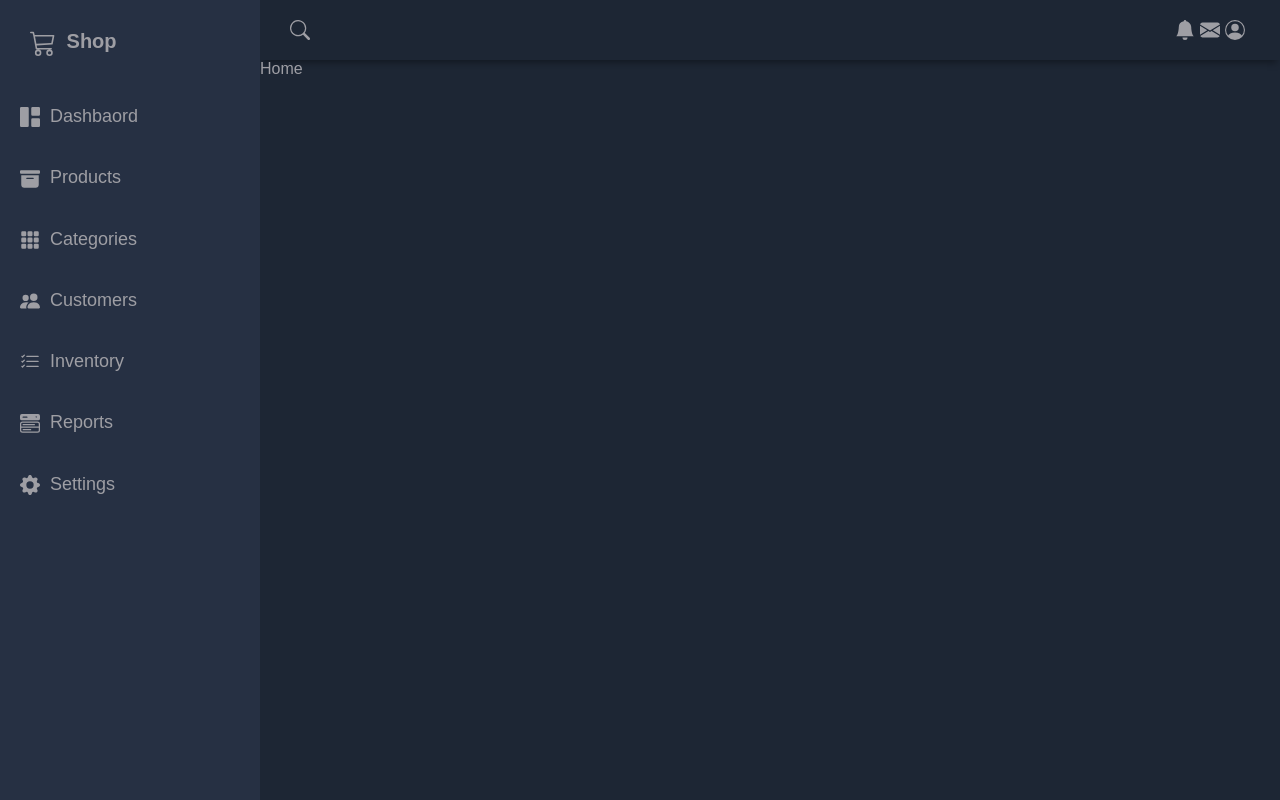
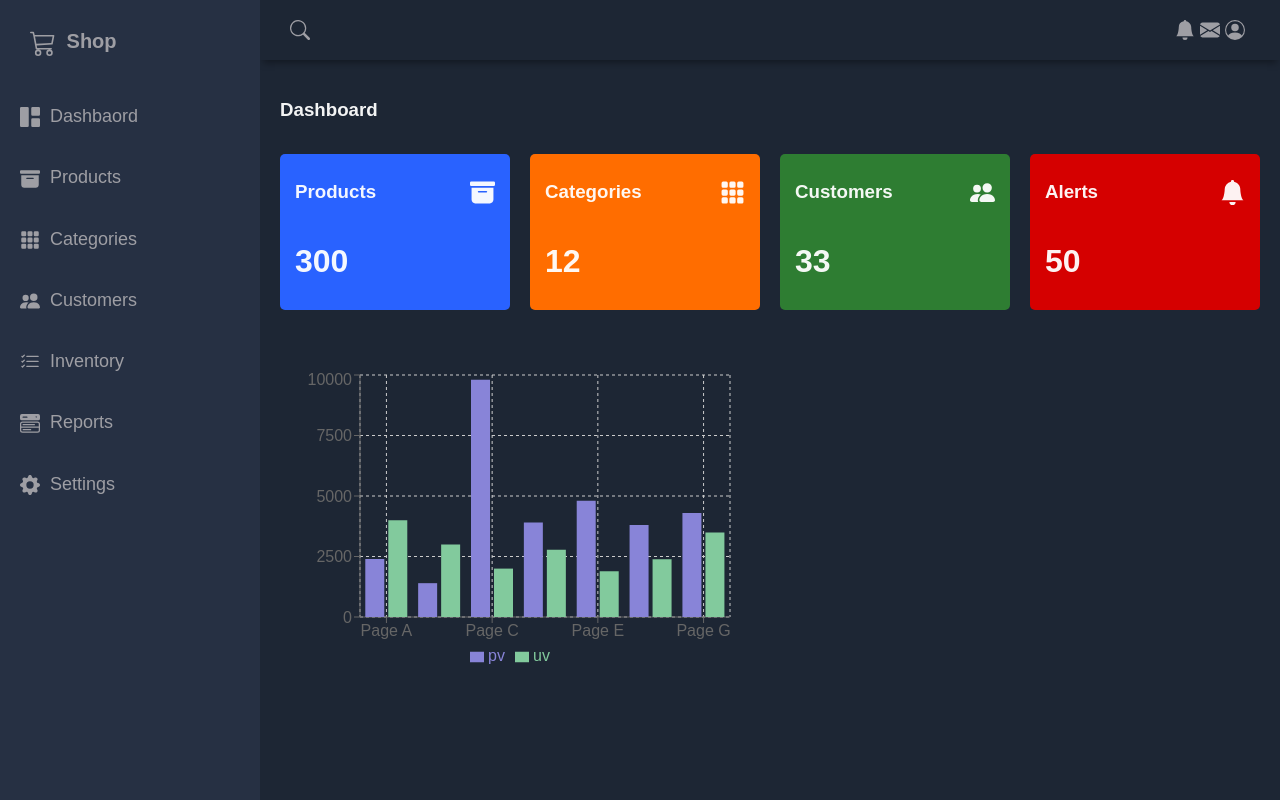
Before and after one commit to libin1993swt/react_admin, a React (Vite) app: page / in a window 1280 px wide. Built offline with nearby package versions, Linux system fonts and the light colour scheme.

Commit message:
add menu card on dashboards

```diff
--- a/src/Home.jsx
+++ b/src/Home.jsx
@@ -1,8 +1,120 @@
 import React from 'react'
+import {BsFillArchiveFill, BsFillGrid3X3GapFill, BsPeopleFill, BsFillBellFill} from 'react-icons/bs'
+import { BarChart, Bar, Rectangle, XAxis, YAxis, CartesianGrid, Tooltip, Legend, ResponsiveContainer } from 'recharts';
+
 
 function Home() {
+
+  const data = [
+    {
+      name: 'Page A',
+      uv: 4000,
+      pv: 2400,
+      amt: 2400,
+    },
+    {
+      name: 'Page B',
+      uv: 3000,
+      pv: 1398,
+      amt: 2210,
+    },
+    {
+      name: 'Page C',
+      uv: 2000,
+      pv: 9800,
+      amt: 2290,
+    },
+    {
+      name: 'Page D',
+      uv: 2780,
+      pv: 3908,
+      amt: 2000,
+    },
+    {
+      name: 'Page E',
+      uv: 1890,
+      pv: 4800,
+      amt: 2181,
+    },
+    {
+      name: 'Page F',
+      uv: 2390,
+      pv: 3800,
+      amt: 2500,
+    },
+    {
+      name: 'Page G',
+      uv: 3490,
+      pv: 4300,
+      amt: 2100,
+    },
+  ];
+
   return (
-    <div>Home</div>
+    <main className='main-container'>
+      <div className='main-title'>
+        <h3>Dashboard</h3>
+      </div>
+
+      <div className='main-cards'>
+        <div className='card'>
+          <div className='card-inner'>
+            <h3>Products</h3>
+            <BsFillArchiveFill className='card_icon' />
+          </div>
+          <h1>300</h1>
+        </div>
+
+        <div className='card'>
+          <div className='card-inner'>
+              <h3>Categories</h3>
+              <BsFillGrid3X3GapFill className='card_icon' />
+          </div>
+          <h1>12</h1>
+        </div>
+
+        <div className='card'>
+          <div className='card-inner'>
+              <h3>Customers</h3>
+              <BsPeopleFill className='card_icon' />
+          </div>
+          <h1>33</h1>
+        </div>
+
+        <div className='card'>
+          <div className='card-inner'>
+              <h3>Alerts</h3>
+              <BsFillBellFill className='card_icon' />
+          </div>
+          <h1>50</h1>
+        </div>
+
+      </div>
+
+      <div className='charts'>
+        <ResponsiveContainer width="100%" height="100%">
+        <BarChart
+          width={500}
+          height={300}
+          data={data}
+          margin={{
+            top: 5,
+            right: 30,
+            left: 20,
+            bottom: 5,
+          }}
+        >
+          <CartesianGrid strokeDasharray="3 3" />
+          <XAxis dataKey="name" />
+          <YAxis />
+          <Tooltip />
+          <Legend />
+          <Bar dataKey="pv" fill="#8884d8" activeBar={<Rectangle fill="pink" stroke="blue" />} />
+          <Bar dataKey="uv" fill="#82ca9d" activeBar={<Rectangle fill="gold" stroke="purple" />} />
+        </BarChart>
+      </ResponsiveContainer>
+      </div>
+    </main>
   )
 }
 
```
